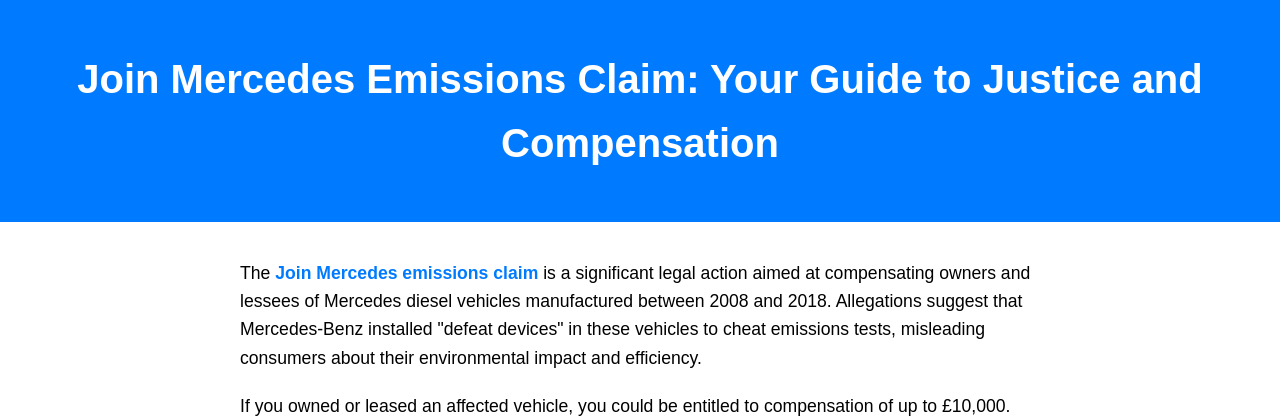
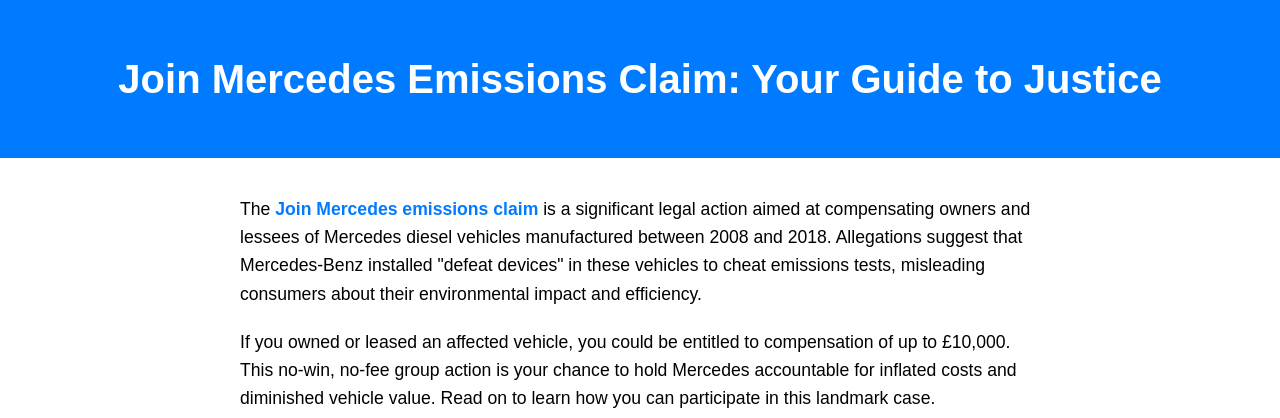
Before and after one commit to itspaulnewman/merceclaim, a plain HTML site: page index.html in a window 1280 px wide. Shown: the top 418 px of the page. Drawn offline with Linux system fonts and the light colour scheme.

Commit message:
Update index.html

```diff
--- a/index.html
+++ b/index.html
@@ -47,7 +47,7 @@
 <body>
 
   <header>
-    <h1>Join Mercedes Emissions Claim: Your Guide to Justice and Compensation</h1>
+    <h1>Join Mercedes Emissions Claim: Your Guide to Justice</h1>
    </header>
   <main>
 
```
